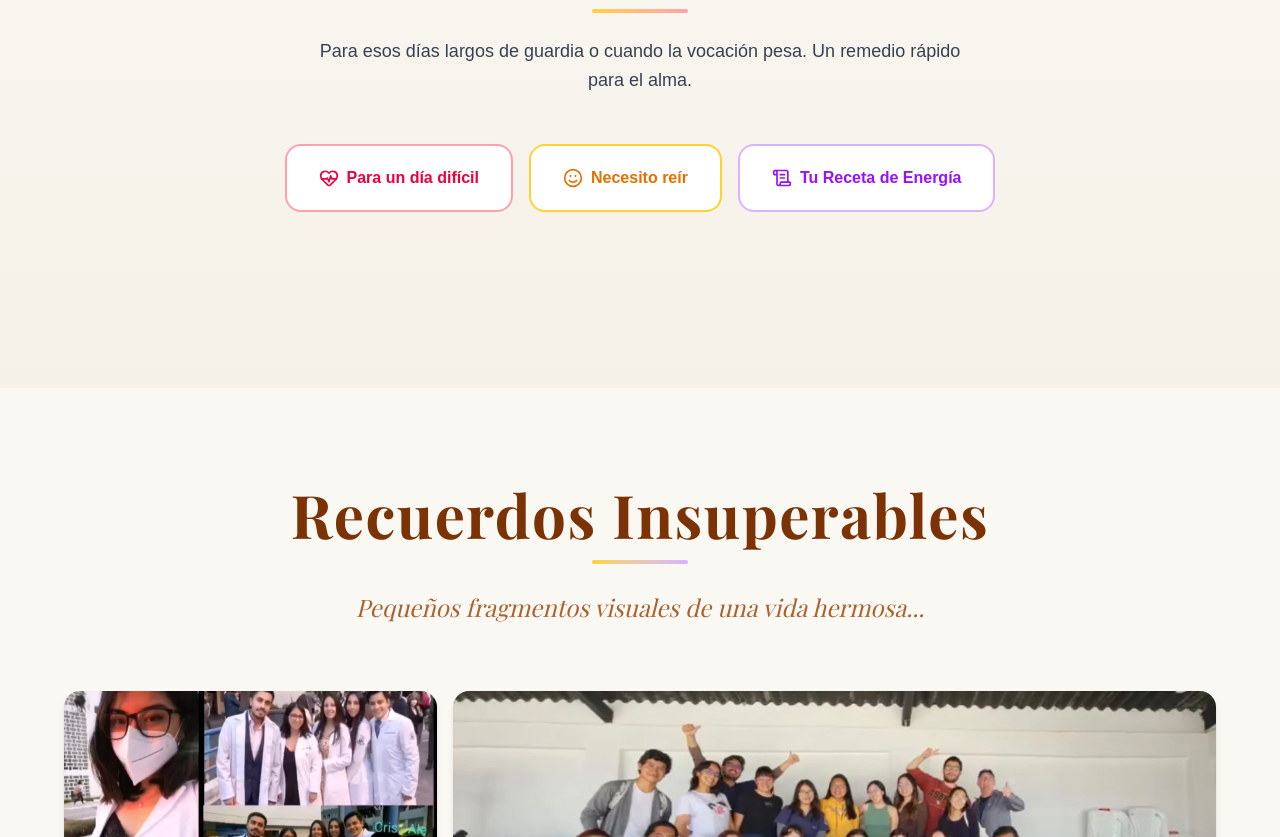
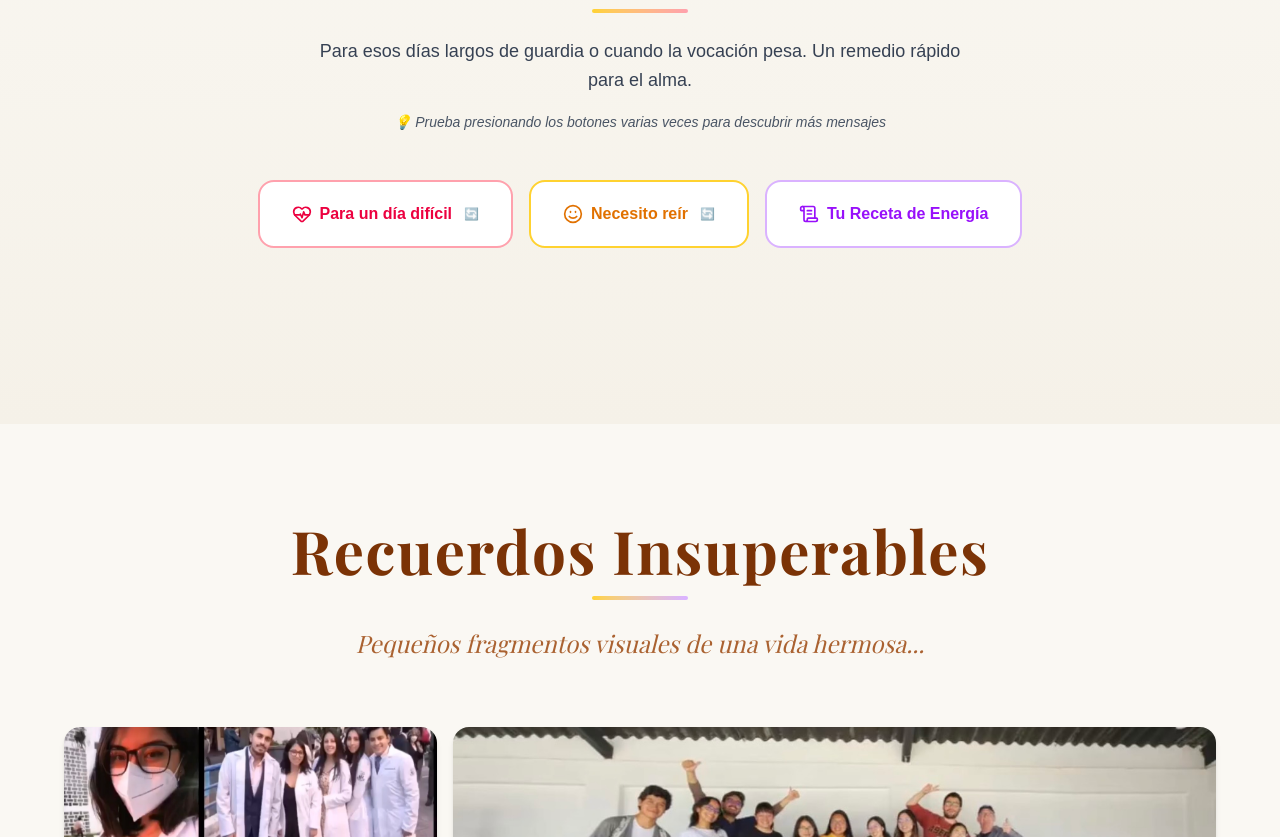
Before and after one commit to salazarmatthew/rubius-antiguo, a Next.js app in the folder dra-mara-birthday/: page / in a window 1280 px wide. Shown: the part 4633-5470 px from the top of the page. Built offline with nearby package versions, Linux system fonts and the light colour scheme.

Commit message:
Agregar indicadores visuales para mostrar que botones pueden presionarse varias veces

```diff
--- a/dra-mara-birthday/components/FirstAidKit.tsx
+++ b/dra-mara-birthday/components/FirstAidKit.tsx
@@ -144,32 +144,49 @@ export default function FirstAidKit() {
           <div className="flex justify-center mb-6">
             <div className="h-1 w-24 bg-gradient-to-r from-amber-300 to-rose-300 rounded-full" />
           </div>
-          <p className="text-base md:text-lg text-gray-700 font-light max-w-2xl mx-auto mb-12 leading-relaxed">
+          <p className="text-base md:text-lg text-gray-700 font-light max-w-2xl mx-auto mb-4 leading-relaxed">
             Para esos días largos de guardia o cuando la vocación pesa. Un remedio rápido para el alma.
+          </p>
+          <p className="text-xs md:text-sm text-gray-600 italic mb-12">
+            💡 Prueba presionando los botones varias veces para descubrir más mensajes
           </p>
 
           <div className="flex flex-col md:flex-row gap-3 md:gap-4 justify-center mb-12">
             <motion.button
               whileTap={{ scale: 0.95 }}
               onClick={() => handleTabClick("hard-day")}
-              className={`flex items-center justify-center gap-2 px-4 md:px-8 py-3 md:py-5 rounded-xl md:rounded-2xl border-2 transition-all duration-300 font-semibold text-sm md:text-base cursor-pointer ${
+              className={`flex items-center justify-center gap-2 px-4 md:px-8 py-3 md:py-5 rounded-xl md:rounded-2xl border-2 transition-all duration-300 font-semibold text-sm md:text-base cursor-pointer relative group ${
                 activeTab === "hard-day"
                   ? "bg-rose-600 text-white border-rose-700 shadow-lg"
                   : "bg-white text-rose-600 border-rose-300 hover:border-rose-400 hover:shadow-md"
               }`}
             >
               <HeartPulse size={20} /> Para un día difícil
+              <motion.span
+                animate={activeTab === "hard-day" ? { rotate: 360 } : {}}
+                transition={{ duration: 0.5, repeat: activeTab === "hard-day" ? 0 : Infinity, repeatDelay: 2 }}
+                className="ml-1 text-xs opacity-70 group-hover:opacity-100"
+              >
+                🔄
+              </motion.span>
             </motion.button>
             <motion.button
               whileTap={{ scale: 0.95 }}
               onClick={() => handleTabClick("laugh")}
-              className={`flex items-center justify-center gap-2 px-4 md:px-8 py-3 md:py-5 rounded-xl md:rounded-2xl border-2 transition-all duration-300 font-semibold text-sm md:text-base cursor-pointer ${
+              className={`flex items-center justify-center gap-2 px-4 md:px-8 py-3 md:py-5 rounded-xl md:rounded-2xl border-2 transition-all duration-300 font-semibold text-sm md:text-base cursor-pointer relative group ${
                 activeTab === "laugh"
                   ? "bg-amber-500 text-white border-amber-600 shadow-lg"
                   : "bg-white text-amber-600 border-amber-300 hover:border-amber-400 hover:shadow-md"
               }`}
             >
               <Smile size={20} /> Necesito reír
+              <motion.span
+                animate={activeTab === "laugh" ? { rotate: 360 } : {}}
+                transition={{ duration: 0.5, repeat: activeTab === "laugh" ? 0 : Infinity, repeatDelay: 2 }}
+                className="ml-1 text-xs opacity-70 group-hover:opacity-100"
+              >
+                🔄
+              </motion.span>
             </motion.button>
             <motion.button
               whileTap={{ scale: 0.95 }}
```
